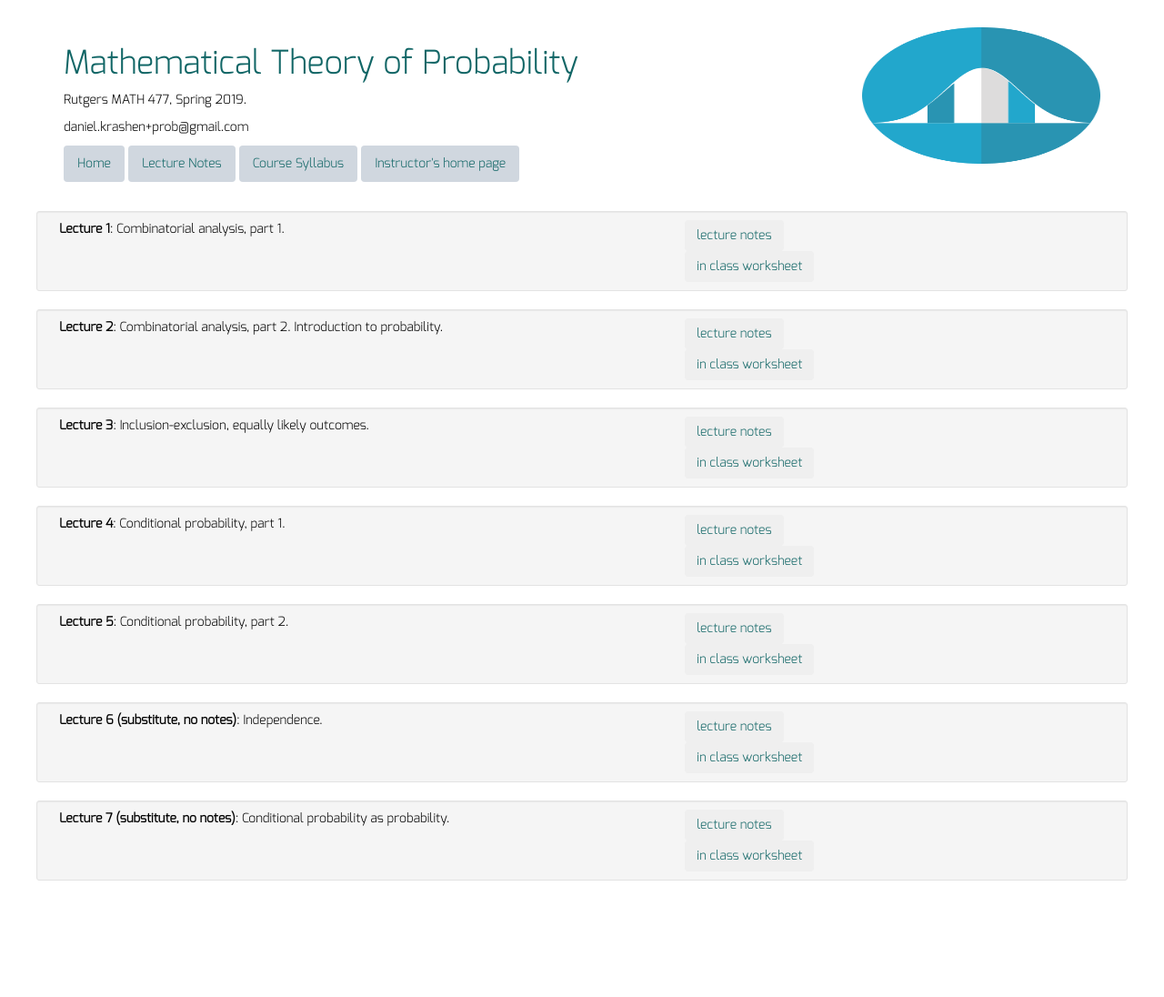
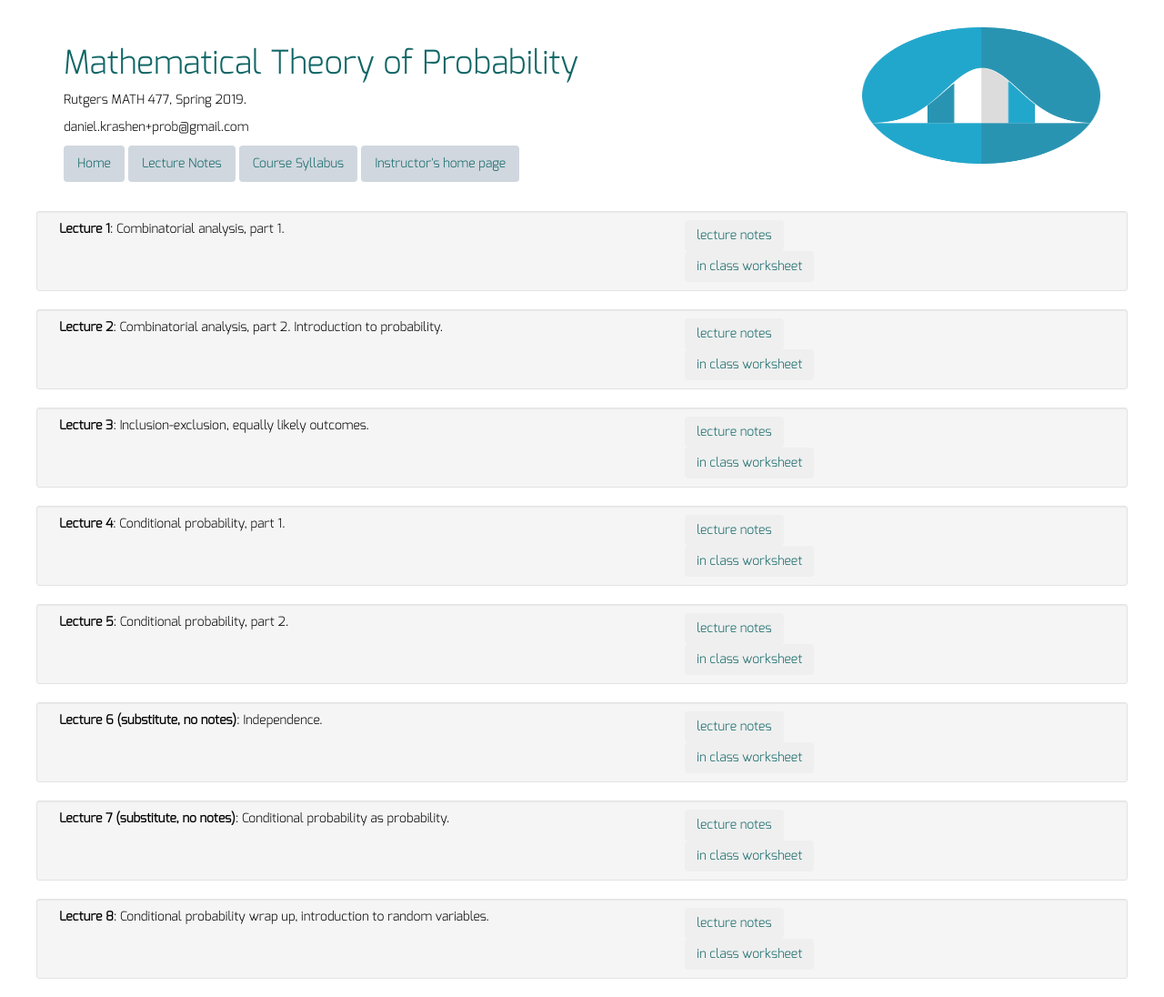
Before and after one commit to dkrashen/probability, a Jekyll site: the page built from lectures/index.html, in a window 1280 px wide. Shown: the whole page at 91% size. Built offline with Jekyll 4.4.1, drawn with Linux system fonts in a browser that asks for light colours; nearby versions of some CDN libraries; before the commit the page ends 988 px from its top, so only the background shows below that.

Commit message:
add lecture 8, hw4

```diff
--- a/_data/homework.yml
+++ b/_data/homework.yml
@@ -7,3 +7,6 @@
 - title: "Homework 3"
   filename: "hw3.pdf"
   due: "Friday, February 15"
+- title: "Homework 4"
+  filename: "hw4.pdf"
+  due: "Friday, February 22"
--- a/_data/lectures.yml
+++ b/_data/lectures.yml
@@ -26,3 +26,8 @@
   filename: ""
   description: "Conditional probability as probability."
   quizfilename: "quiz7.pdf"
+- title: "Lecture 8"
+  filename: "lecture8.pdf"
+  description: "Conditional probability wrap up, introduction to random
+  variables."
+  quizfilename: "quiz8.pdf"
```
Also changed, not shown: 2 other files.
